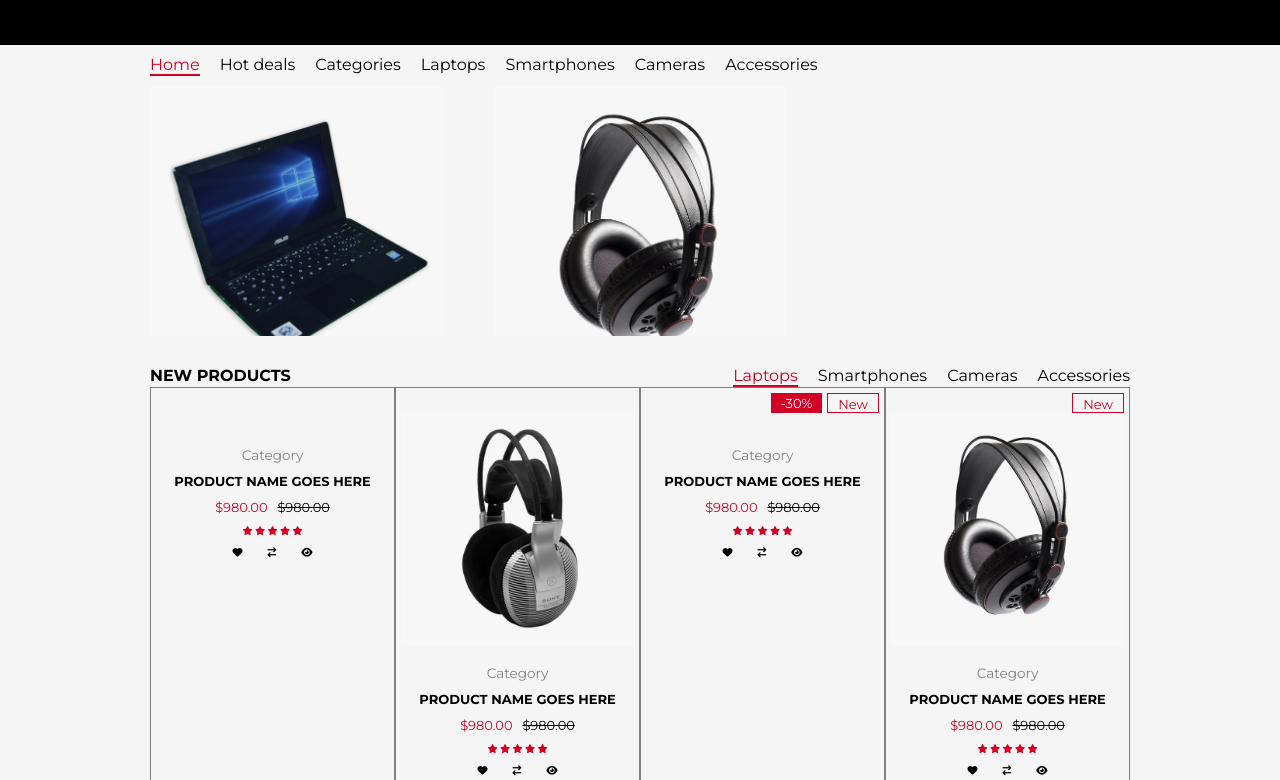
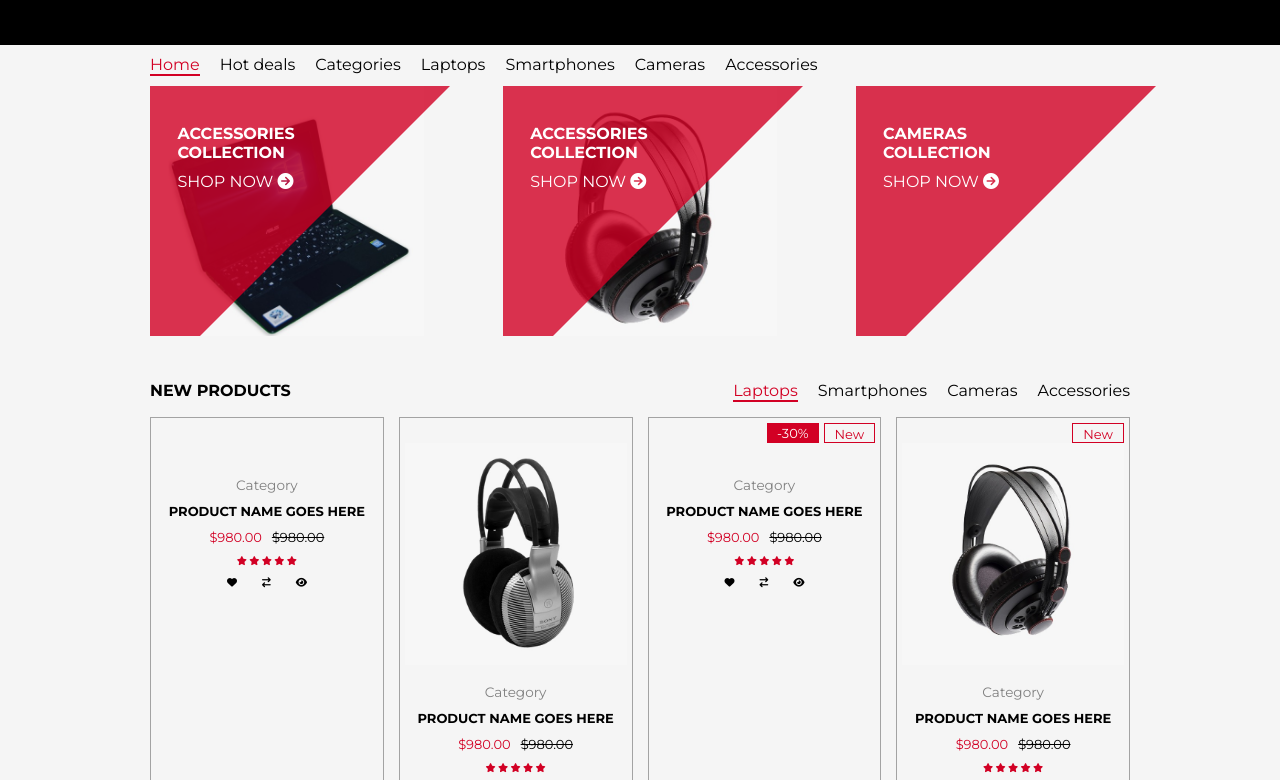
Before and after one commit to isyll/projet-aly, a plain HTML site: page index.html in a window 1280 px wide. Shown: the part 164-944 px from the top of the page. Drawn offline with Linux system fonts and the light colour scheme.

Commit message:
Création des bandes rouges dans la partie collections

```diff
--- a/desktop.css
+++ b/desktop.css
@@ -51,6 +51,8 @@ div.top-head-item:first-child > div.head-info {
 
 div.top-head-item:last-child > div.head-info {
     width: 50%;
+    text-align: right;
+
 }
 
 .title {
@@ -167,13 +169,17 @@ main.body {
 .collections {
     display: flex;
     justify-content: space-between;
+    gap: 15px;
     width: 100%;
     height: 220px;
 }
 
 .collections-item {
+    position: relative;
     height: 250px;
-    width: 30%;
+    width: 28%;
+    display: flex;
+    flex-direction: column;
 }
 
 .collections-item:first-child {
@@ -189,6 +195,30 @@ main.body {
 .collections-item:nth-child(3) {
     background-image: url("images/camera.jpg");
     background-size: cover;
+}
+
+.collections-red {
+    height: 100%;
+    border-top: 250px solid var(--primary);
+    border-left: 50px solid var(--primary);
+    border-right: 250px solid transparent;
+    opacity: 0.8;
+}
+
+.collections-name {
+    position: absolute;
+    top: 15%;
+    left: 10%;
+    color: white;
+    font-weight: bold;
+    text-transform: uppercase;
+    width: min-content;
+}
+
+.shopnow {
+    margin-top: 10px;
+    font-weight: normal;
+    width: max-content;
 }
 
 .new-products {
@@ -209,6 +239,15 @@ main.body {
     justify-content: space-between;
 }
 
+.new-products-top {
+    padding: 15px 0;
+}
+
+.new-products-main {
+    display: flex;
+    gap: 15px;
+}
+
 .new-products-right-top {
     display: flex;
     gap: 20px;
@@ -221,7 +260,7 @@ main.body {
 
 .new-products-item {
     width: 25%;
-    border: 1px solid gray;
+    border: 1px solid rgb(163, 163, 163);
     padding: 5px;
 }
 
@@ -246,6 +285,7 @@ main.body {
     color: grey;
 }
 .new-products-infos > .product-name {
+    text-align: center;
     font-weight: bold;
     text-transform: uppercase;
     font-size: small;
--- a/index.html
+++ b/index.html
@@ -99,12 +99,36 @@
 
                 <div class="collections">
                     <div class="collections-item">
+                        <div class="collections-red"></div>
+                        <div class="collections-name">
+                            Accessories collection
+                            <div class="shopnow">
+                                SHOP NOW
+                                <i class="fa-sharp fa-solid fa-circle-arrow-right"></i>
+                            </div>
+                        </div>
 
                     </div>
                     <div class="collections-item">
+                        <div class="collections-red"></div>
+                        <div class="collections-name">
+                            Accessories collection
+                            <div class="shopnow">
+                                SHOP NOW
+                                <i class="fa-sharp fa-solid fa-circle-arrow-right"></i>
+                            </div>
+                        </div>
 
                     </div>
                     <div class="collections-item">
+                        <div class="collections-red"></div>
+                        <div class="collections-name">
+                            Cameras collection
+                            <div class="shopnow">
+                                SHOP NOW
+                                <i class="fa-sharp fa-solid fa-circle-arrow-right"></i>
+                            </div>
+                        </div>
 
                     </div>
                 </div>
--- a/style.css
+++ b/style.css
@@ -2,6 +2,7 @@
 
 :root {
     --primary : #D20024;
+    --secondary : #4b4d5F;
     --white : #f5f5f5;
 }
 
```
